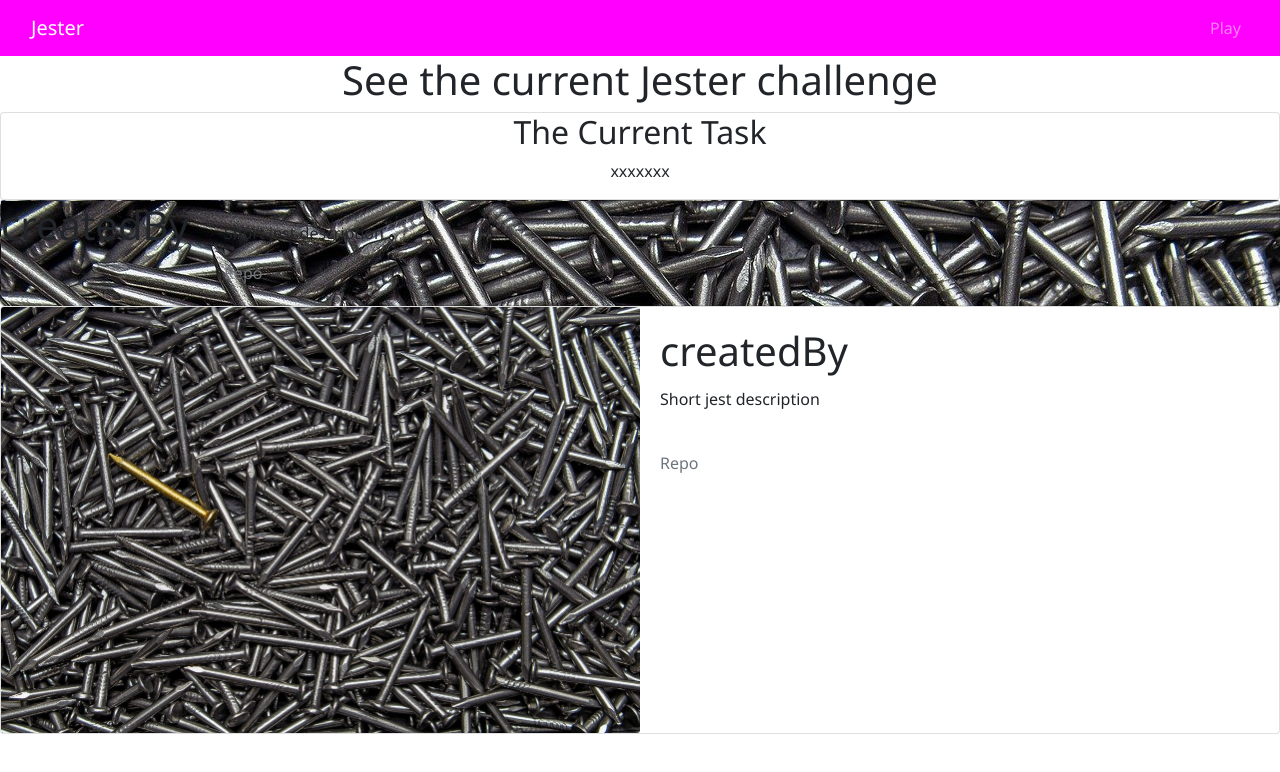
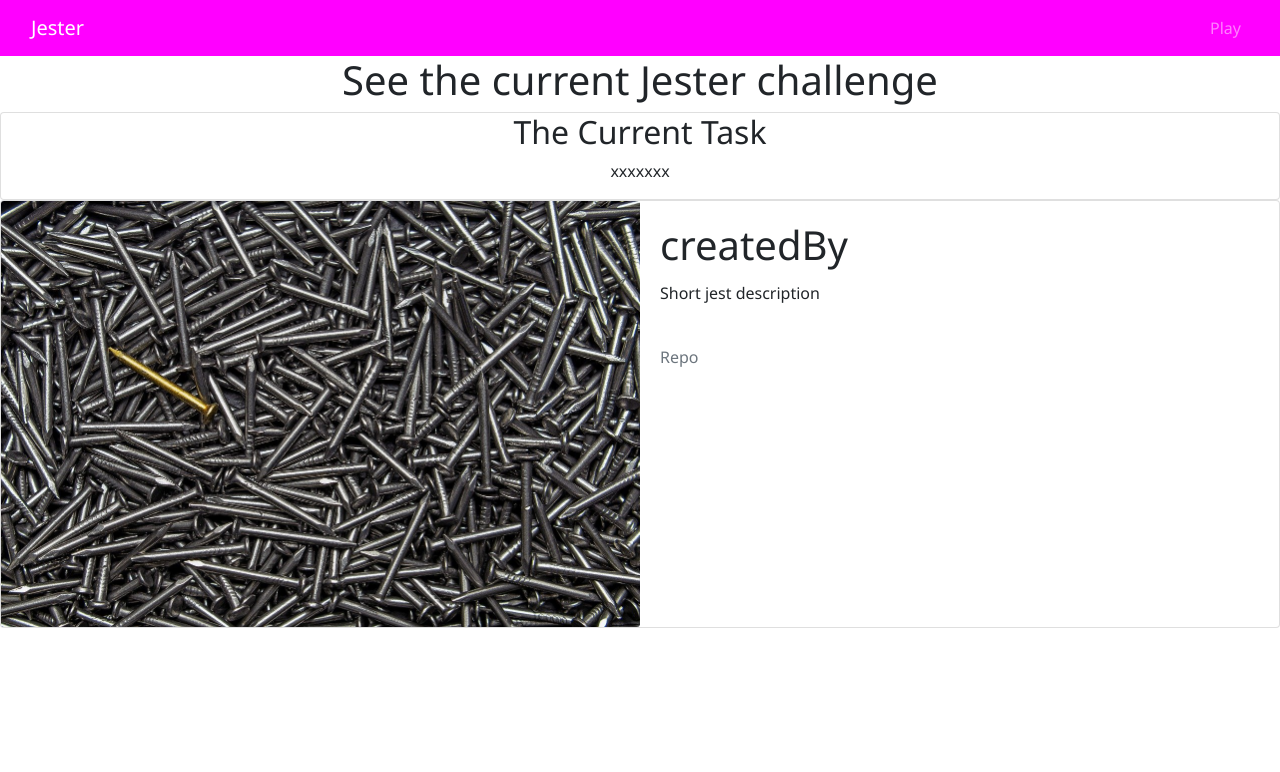
Before and after one commit to WTRIII/jester, a React (Create React App) app in the folder client/: page /CurrentJest in a window 1280 px wide. Shown: the top 772 px of the page. Built offline with nearby package versions, Linux system fonts and the light colour scheme.

Commit message:
still tweaking cards

```diff
--- a/client/src/pages/CurrentJest.js
+++ b/client/src/pages/CurrentJest.js
@@ -16,25 +16,8 @@ function CurrentJest() {
             <p>xxxxxxx</p>
 
             </Card>
+            <div >
 
-                <Card style={{backgroundImage: `url(${TestPicture}`  }} >
-                    <div className="row no-gutters" >
-                        <div className="row-md-6">
-                                <h1 className="card-title">createdBy</h1>
-                        {/* <Card.Img src= {TestPicture}  /> */}
-                        </div>
-                        {/* <div className="col-md-4"> */}
-                            <div className="card-body row-md-6" >
-                                <p className="col-sm-auto card-text"> Short jest description</p>
-
-                                <p className="col-sm-auto card-text">
-                                    <a className="text-muted" href="https://github.com/Mitchell-est-Robbins/Project1-TheAppenders">  Repo</a>
-                                    {/* this needs to be a button ^^^^^^ with redirect */}
-                                </p>
-                            {/* </div> */}
-                            </div>
-                    </div>
-                </Card>
 
                 <Card >
                     <div className="row no-gutters">
@@ -56,7 +39,7 @@ function CurrentJest() {
                     </div>
                 </Card>
 
-
+            </div>
         {/* </Row> */}
         </div>
     </div>
```
